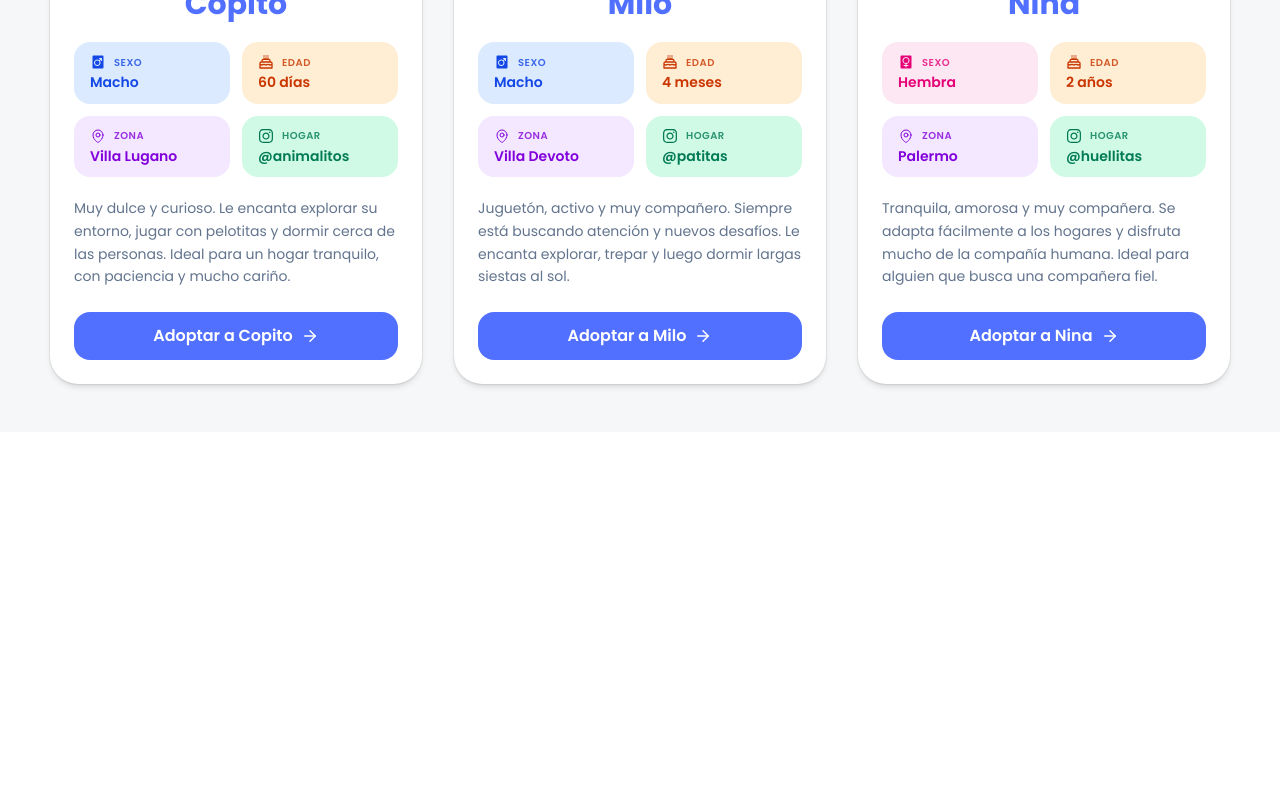
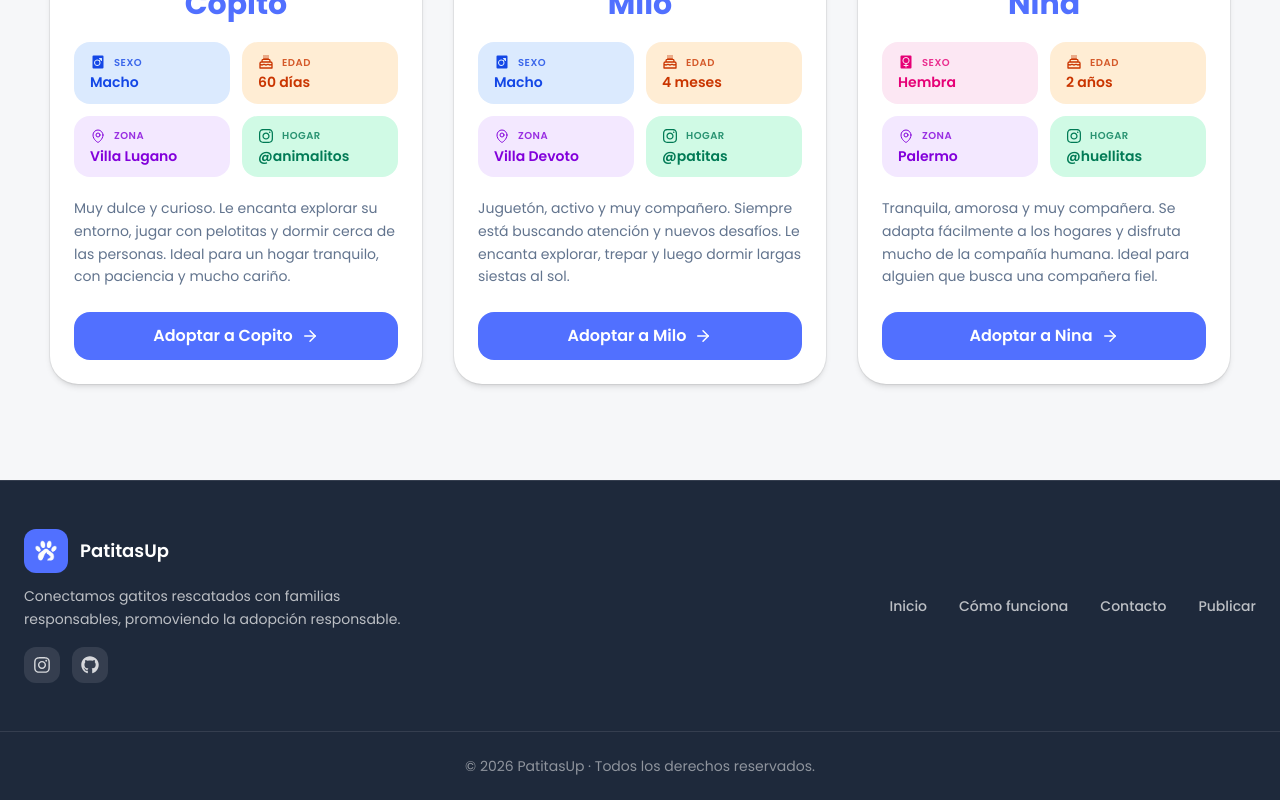
Before and after one commit to almendrasmaria/patitasup, a React (Vite) app in the folder client/: page / in a window 1280 px wide. Shown: the part 1086-1886 px from the top of the page. Before the commit the page ends 1518 px from the top, so only its background shows below. Built offline with nearby package versions, Linux system fonts and the light colour scheme.

Commit message:
Add Footer and use it across pages

```diff
--- a/client/src/features/contact/pages/ContactPage.tsx
+++ b/client/src/features/contact/pages/ContactPage.tsx
@@ -2,13 +2,14 @@ import Navbar from "../../../shared/ui/Navbar";
 import PageHero from "../../../shared/ui/PageHero";
 import ContactFormCard from "../components/ContactFormCard";
 import ContactInfoCard from "../components/ContactInfoCard";
+import Footer from "../../../shared/ui/Footer";
 
 const ContactPage = () => {
   return (
-    <>
+    <div className="min-h-screen bg-[#F6F7F9]">
       <Navbar />
 
-      <main className="min-h-screen bg-[#F6F7F9]">
+      <main>
         <section className="relative h-[472px] overflow-hidden rounded-b-[72px] bg-gradient-to-b from-[#5A7BFF] to-[#4E67FF]">
           <div
             className="absolute inset-0 opacity-20"
@@ -19,23 +20,26 @@ const ContactPage = () => {
             }}
           />
 
-          <div className="relative z-10 mx-auto max-w-6xl px-4 sm:px-6 lg:px-8 pt-26 pb-14">
+          <div className="relative z-10 mx-auto max-w-6xl px-4 pt-28 pb-14 sm:px-6 lg:px-8">
             <PageHero
               title="Contáctanos"
               subtitle="Estamos aquí para ayudarte a conectar con tu futuro mejor amigo y responder cualquier duda que tengas sobre el proceso."
             />
           </div>
         </section>
+
         <section className="relative z-20 -mt-[170px] pb-16">
           <div className="mx-auto max-w-6xl px-4 sm:px-6 lg:px-8">
-            <div className="grid grid-cols-1 lg:grid-cols-2 gap-8">
+            <div className="grid grid-cols-1 gap-8 lg:grid-cols-2">
               <ContactFormCard />
               <ContactInfoCard />
             </div>
           </div>
         </section>
       </main>
-    </>
+
+      <Footer />
+    </div>
   );
 };
 
--- a/client/src/features/home/pages/HomePage.tsx
+++ b/client/src/features/home/pages/HomePage.tsx
@@ -3,6 +3,7 @@ import HeroHome from "../components/HeroHome";
 import CatsGrid from "../../cats/components/CatsGrid";
 import { mockCats } from "../../cats/data/mockCats";
 import { useCatSearch } from "../../cats/hooks/useCatFilters";
+import Footer from "../../../shared/ui/Footer";
 
 const HomePage = () => {
   const { query, setQuery, filteredCats } = useCatSearch(mockCats);
@@ -22,6 +23,8 @@ const HomePage = () => {
           </div>
         </section>
       </main>
+
+      <Footer></Footer>
     </div>
   );
 };
--- a/client/src/features/how-it-works/pages/HowItWorksPage.tsx
+++ b/client/src/features/how-it-works/pages/HowItWorksPage.tsx
@@ -2,13 +2,14 @@ import Navbar from "../../../shared/ui/Navbar";
 import PageHero from "../../../shared/ui/PageHero";
 import HowItWorksColumns from "../components/HowItWorksColumns";
 import { howItWorksCards } from "../data/howItWorksData";
+import Footer from "../../../shared/ui/Footer";
 
 const HowItWorksPage = () => {
   return (
-    <>
+    <div className="min-h-screen bg-[#F6F7F9]">
       <Navbar />
 
-      <main className="min-h-screen bg-[#F6F7F9]">
+      <main>
         <section className="relative h-[472px] overflow-hidden rounded-b-[72px] bg-gradient-to-b from-[#5A7BFF] to-[#4E67FF]">
           <div
             className="absolute inset-0 opacity-20"
@@ -19,7 +20,7 @@ const HowItWorksPage = () => {
             }}
           />
 
-          <div className="relative z-10 mx-auto max-w-6xl px-4 sm:px-6 lg:px-8 pt-28 pb-14 text-center">
+          <div className="relative z-10 mx-auto max-w-6xl px-4 pt-28 pb-14 text-center sm:px-6 lg:px-8">
             <PageHero
               title="¿Cómo funciona PatitasUp?"
               subtitle="Nuestra misión es conectar gatos rescatados con familias responsables. El proceso es simple, transparente y seguro para todos."
@@ -31,7 +32,9 @@ const HowItWorksPage = () => {
           <HowItWorksColumns cards={howItWorksCards} />
         </section>
       </main>
-    </>
+
+      <Footer />
+    </div>
   );
 };
 
--- /dev/null
+++ b/client/src/shared/ui/Footer.tsx
@@ -0,0 +1,75 @@
+import { Link } from "react-router-dom";
+import { FaInstagram, FaGithub } from "react-icons/fa";
+import logo from "../../assets/logo.png";
+
+const Footer = () => {
+  return (
+    <footer className="w-full border-t border-white/10 bg-[#1E293B] mt-8 sm:mt-12">
+      <div className="container mx-auto px-4 md:px-6 py-8 sm:py-12">
+        <div className="flex flex-col lg:flex-row items-center justify-between gap-8">
+          <div className="flex flex-col items-center text-center lg:items-start lg:text-left">
+            <div className="flex items-center gap-3">
+              <div className="flex h-11 w-11 items-center justify-center rounded-xl bg-[#5170FF]">
+                <img src={logo} alt="PatitasUp" className="h-6 w-6" />
+              </div>
+
+              <span className="text-lg font-semibold text-white">
+                PatitasUp
+              </span>
+            </div>
+
+            <p className="mt-3 max-w-sm text-sm leading-relaxed text-white/70">
+              Conectamos gatitos rescatados con familias responsables,
+              promoviendo la adopción responsable.
+            </p>
+
+            <div className="mt-4 flex items-center gap-3">
+              <a
+                href="https://www.instagram.com/patitasup.ar/"
+                target="_blank"
+                rel="noopener noreferrer"
+                aria-label="Instagram"
+                className="inline-flex h-9 w-9 items-center justify-center rounded-xl bg-white/10 text-white/80 hover:bg-white/20"
+              >
+                <FaInstagram className="text-lg" />
+              </a>
+
+              <a
+                href="https://github.com/almendrasmaria/patitasup"
+                target="_blank"
+                rel="noopener noreferrer"
+                aria-label="GitHub"
+                className="inline-flex h-9 w-9 items-center justify-center rounded-xl bg-white/10 text-white/80 hover:bg-white/20"
+              >
+                <FaGithub className="text-lg" />
+              </a>
+            </div>
+          </div>
+
+          <nav className="flex w-full flex-wrap items-center justify-center gap-x-8 gap-y-3 text-sm font-medium text-white/70 lg:w-auto">
+            <Link to="/" className="hover:text-white">
+              Inicio
+            </Link>
+            <Link to="/como-funciona" className="hover:text-white">
+              Cómo funciona
+            </Link>
+            <Link to="/contacto" className="hover:text-white">
+              Contacto
+            </Link>
+            <Link to="/publicar" className="hover:text-white">
+              Publicar
+            </Link>
+          </nav>
+        </div>
+      </div>
+
+      <div className="h-px w-full bg-white/10" />
+
+      <p className="py-6 text-center text-sm text-white/50">
+        © {new Date().getFullYear()} PatitasUp · Todos los derechos reservados.
+      </p>
+    </footer>
+  );
+};
+
+export default Footer;
```
